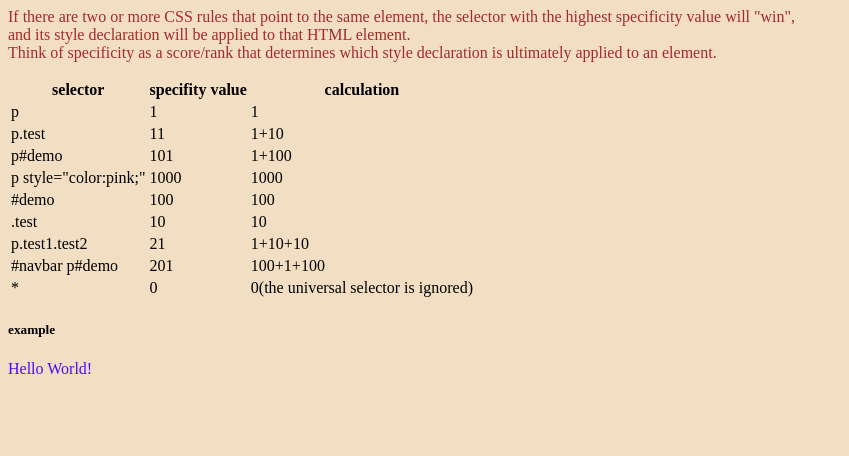
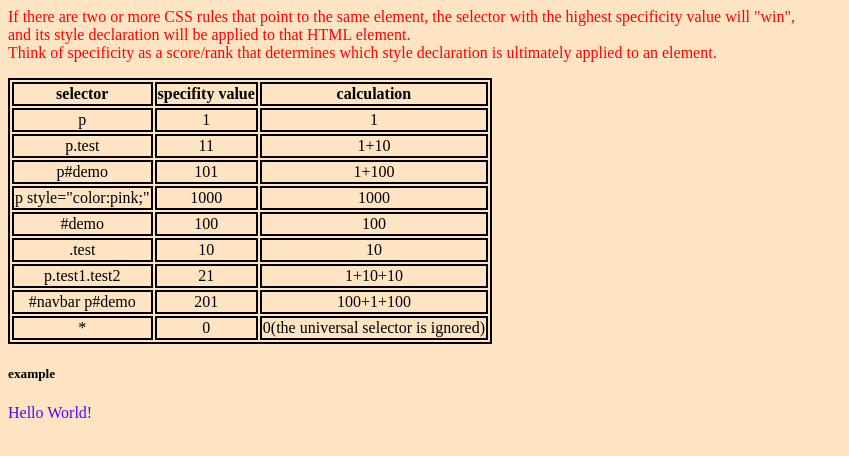
Before and after one commit to Sreejamidde/CSS-properties, a plain HTML site: page specify.html in a window 1280 px wide. Shown: the whole page, without its empty margins (0-849 px from the left). Drawn offline with Linux system fonts and the light colour scheme.

Commit message:
Update specify.html

```diff
--- a/specify.html
+++ b/specify.html
@@ -1,7 +1,7 @@
 <html>
     <head>
         <title>Specifity in css</title>
-        <link rel="stylesheet" href="style.css">
+        <link rel="stylesheet" href="style19.css">
     </head>
     <body>
         <p>If there are two or more CSS rules that point to the same element, the selector with the highest specificity value will "win",<br> and its style declaration will be applied to that HTML element.<br>
```
